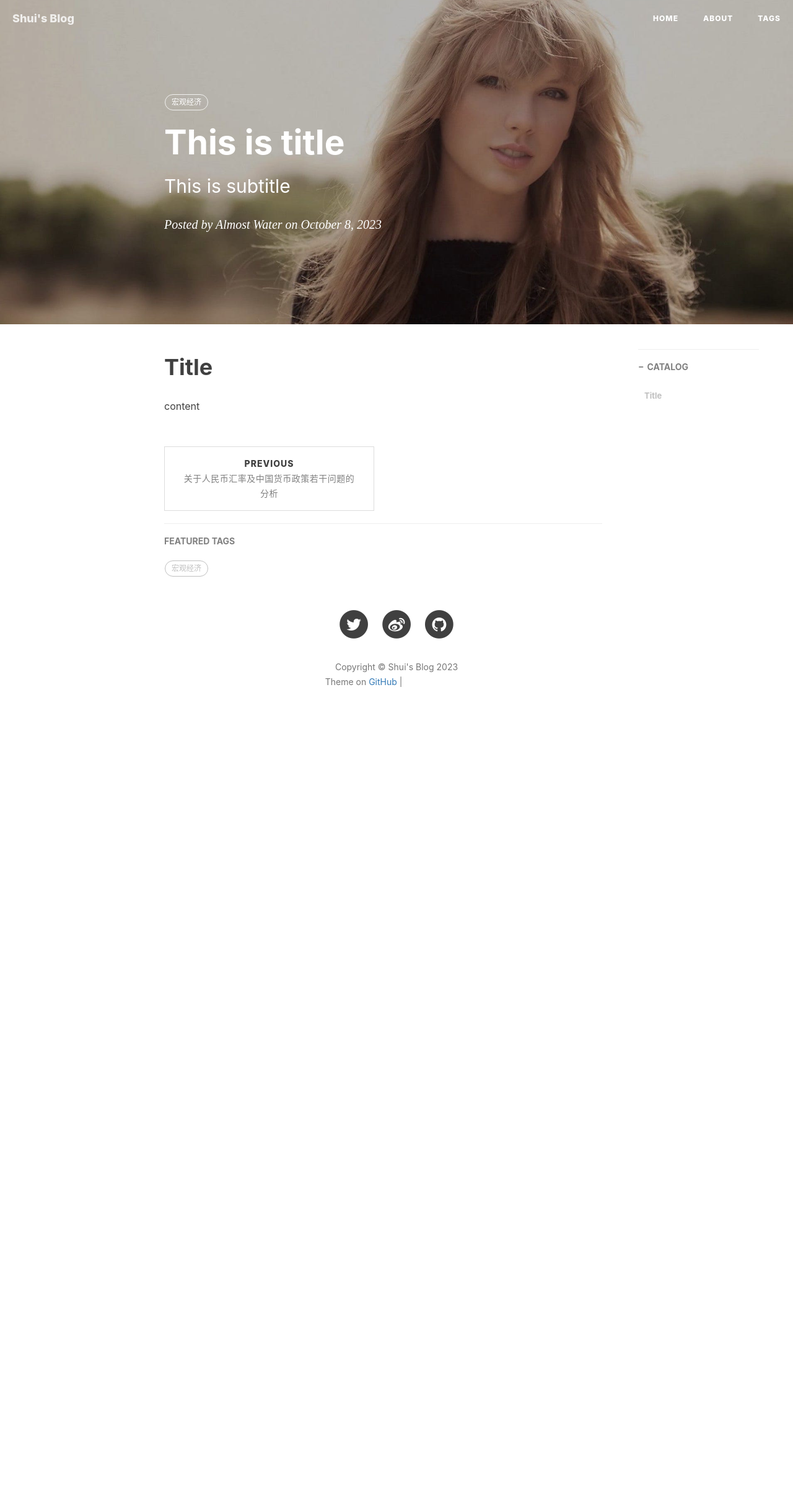
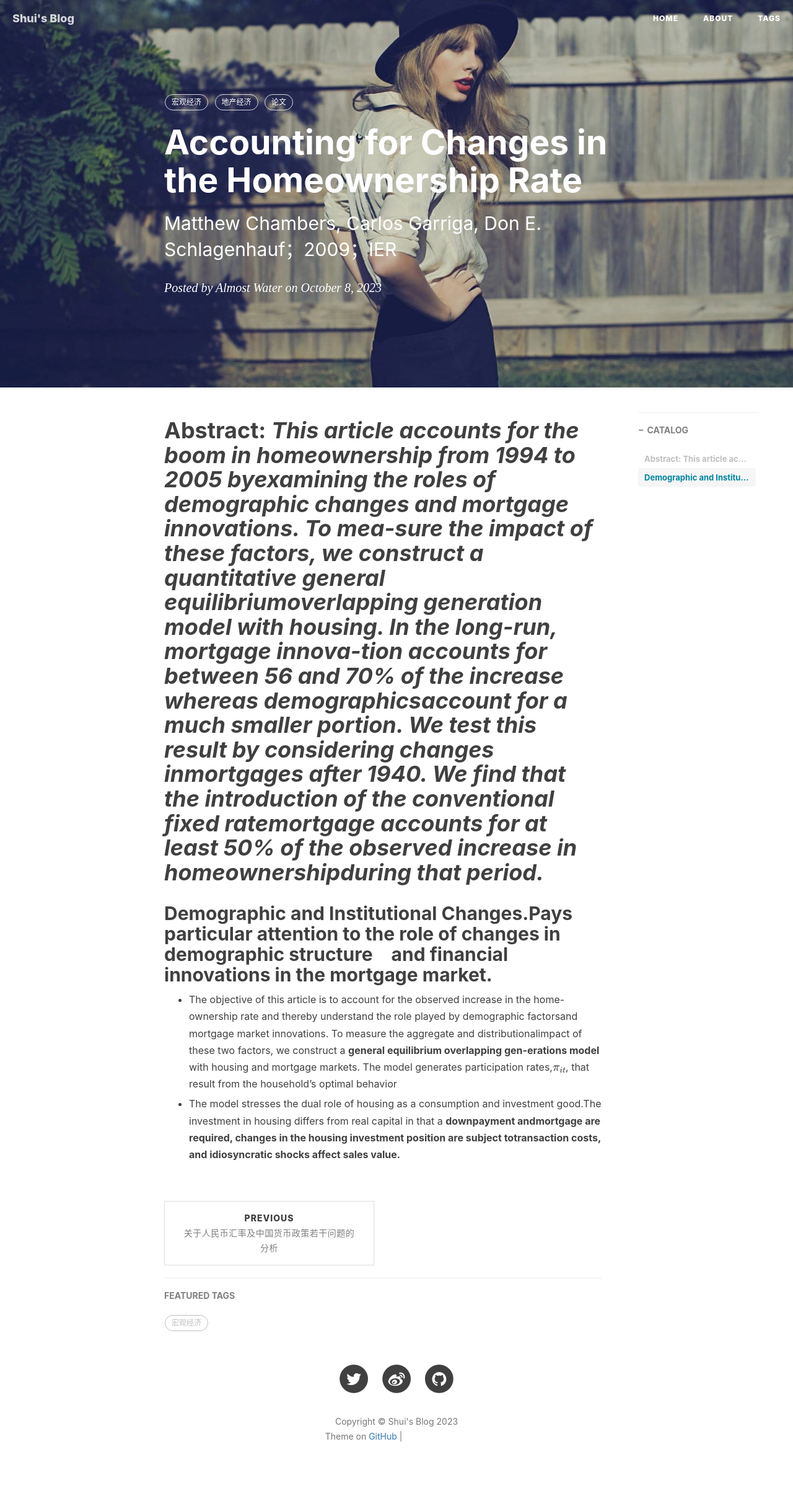
Before and after one commit to D2-O/d2-o.github.io, a Jekyll site: the page built from _posts/2023-10-8-02.md, in a window 1280 px wide. Shown: the whole page at 62% size. Built offline with Jekyll 4.4.1, drawn with Linux system fonts in a browser that asks for light colours; nearby versions of some CDN libraries; formulas are drawn with MathJax 3; comment, search, counter and statistics services are not loaded; before the commit the page ends 1204 px from its top, so only the background shows below that; grey boxes are pictures that could not be loaded.

Commit message:
Update 2023-10-8-02.md

```diff
--- a/_posts/2023-10-8-02.md
+++ b/_posts/2023-10-8-02.md
@@ -1,16 +1,22 @@
 ---
 layout:     post
-title:      This is title
-subtitle:   This is subtitle
+title:      Accounting for Changes in the Homeownership Rate
+subtitle:   Matthew Chambers, Carlos Garriga, Don E. Schlagenhauf；2009；IER
 date:       2023-10-08
 author:     Almost Water
-header-img: img/post-bg-swift2.jpg
+header-img:
 catalog: true
 tags:
     - 宏观经济
+    - 地产经济
+    - 论文
 ---
 
 
-# Title
+# Abstract: *This article accounts for the boom in homeownership from 1994 to 2005 byexamining the roles of demographic changes and mortgage innovations. To mea-sure the impact of these factors, we construct a quantitative general equilibriumoverlapping generation model with housing. In the long-run, mortgage innova-tion accounts for between 56 and 70% of the increase whereas demographicsaccount for a much smaller portion. We test this result by considering changes inmortgages after 1940. We find that the introduction of the conventional fixed ratemortgage accounts for at least 50% of the observed increase in homeownershipduring that period.*
 
-content
+## Demographic and Institutional Changes.Pays particular attention to the role of changes in **demographic structure**　and **financial innovations** in the mortgage market.
+
+- The objective of this article is to account for the observed increase in the home-ownership rate and thereby understand the role played by demographic factorsand mortgage market innovations. To measure the aggregate and distributionalimpact of these two factors, we construct a **general equilibrium overlapping gen-erations model** with housing and mortgage markets. The model generates participation rates,$π_{it}$, that result from the household’s optimal behavior
+
+- The model stresses the dual role of housing as a consumption and investment good.The investment in housing differs from real capital in that a **downpayment andmortgage are required, changes in the housing investment position are subject totransaction costs, and idiosyncratic shocks affect sales value.**
```
